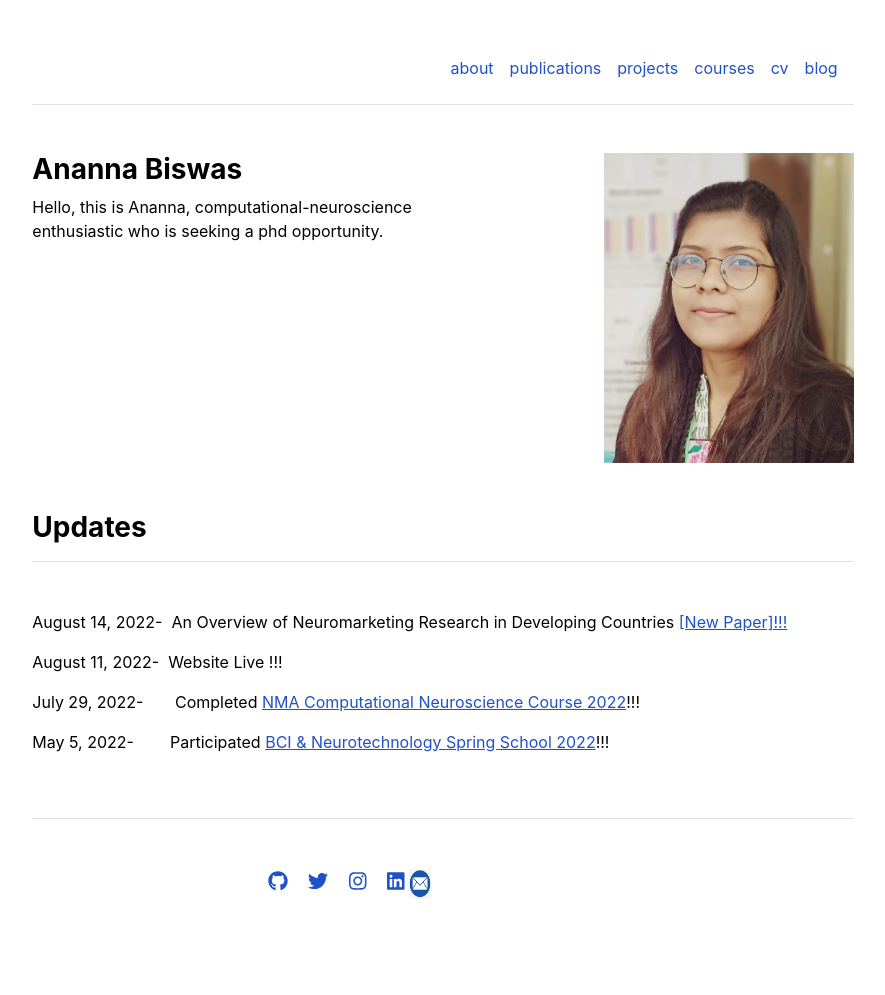
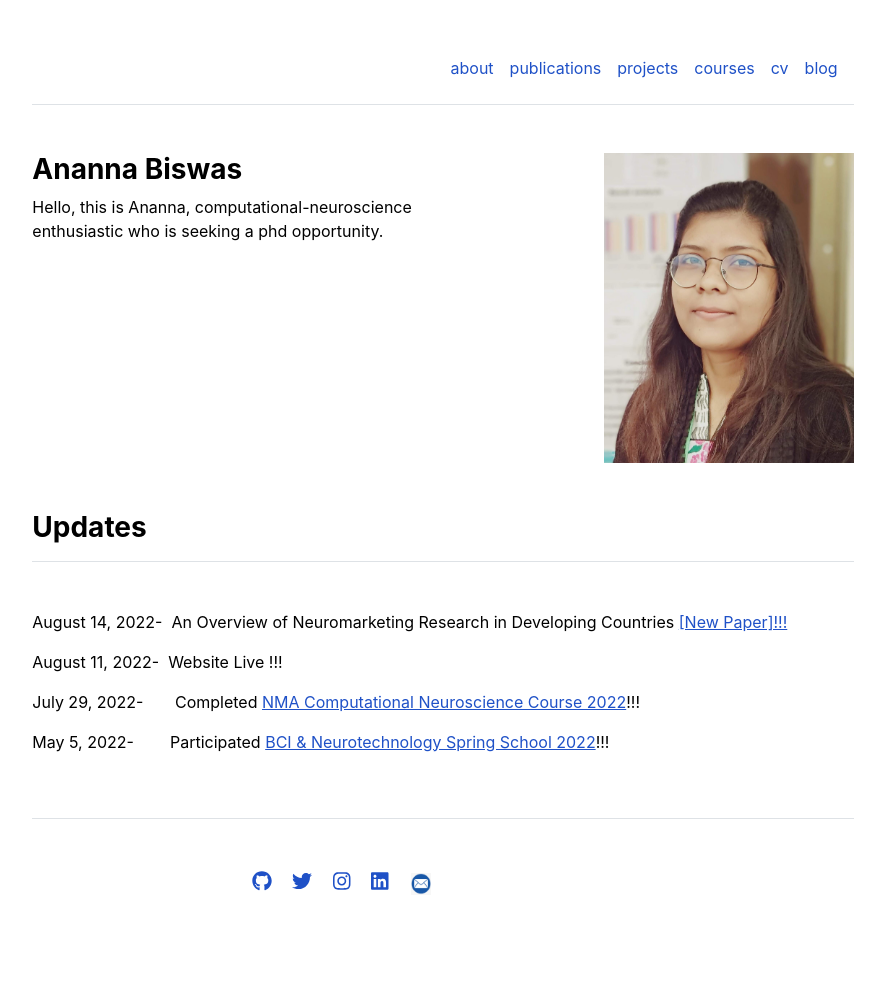
Before and after one commit to Anannabiswas/anannabiswas.github.io, a Jekyll site: the page built from index.md, in a window 1280 px wide. Shown: the whole page, without its empty margins (197-1082 px from the left). Built offline with Jekyll 4.4.1, drawn with Linux system fonts in a browser that asks for light colours.

Commit message:
Update footer.html

```diff
--- a/_includes/footer.html
+++ b/_includes/footer.html
@@ -4,7 +4,7 @@
       {% for item in site.data.settings.social %}
         <a href="{{ item.link }}" class="ms-3 fs-5"><i class="fab fa-{{ item.icon }}"></i></a>
       {% endfor %}
-      <a href="mailto:ananna314.bd@gmail.com"><img src="/assets/img/email.png" alt="email" style="width: 22px; height: 30px;"></a>
+      &nbsp;&nbsp;&nbsp;&nbsp;<a href="mailto:ananna314.bd@gmail.com"><img src="/assets/img/email.png" alt="email" style="width: 20px; height: 22px;"></a>
     </div>
   </div>
 </footer>
```
